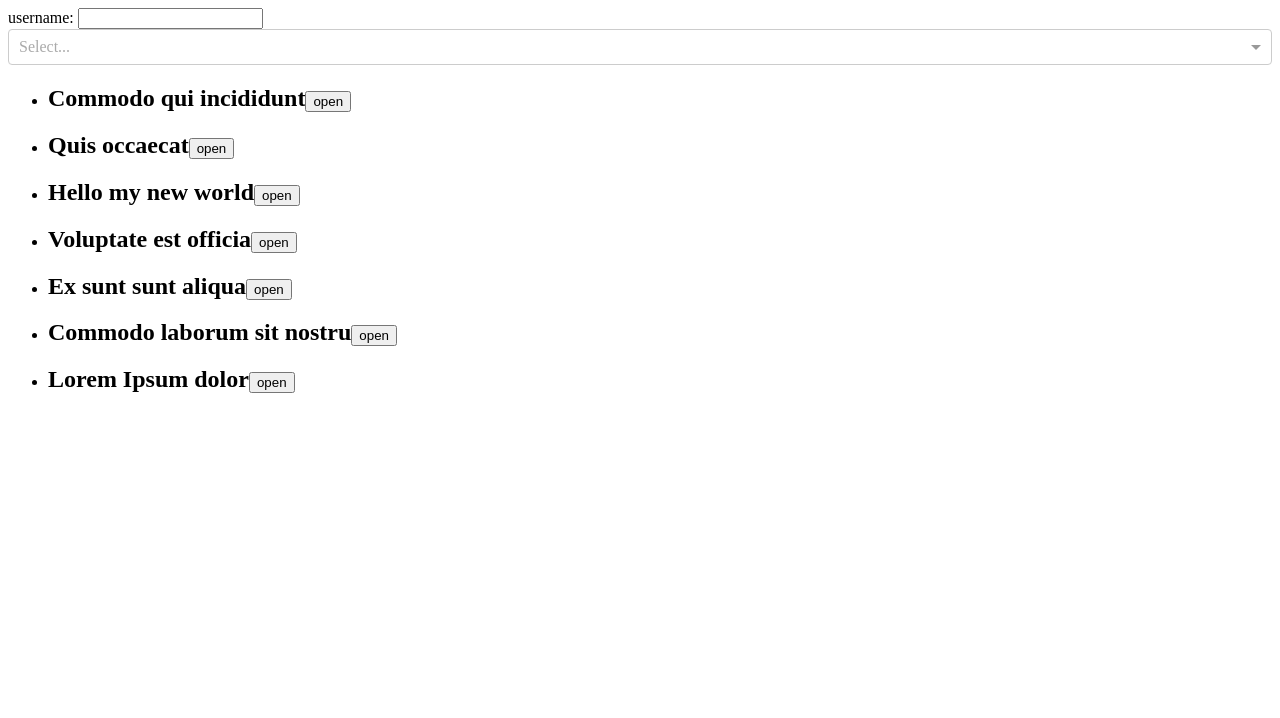
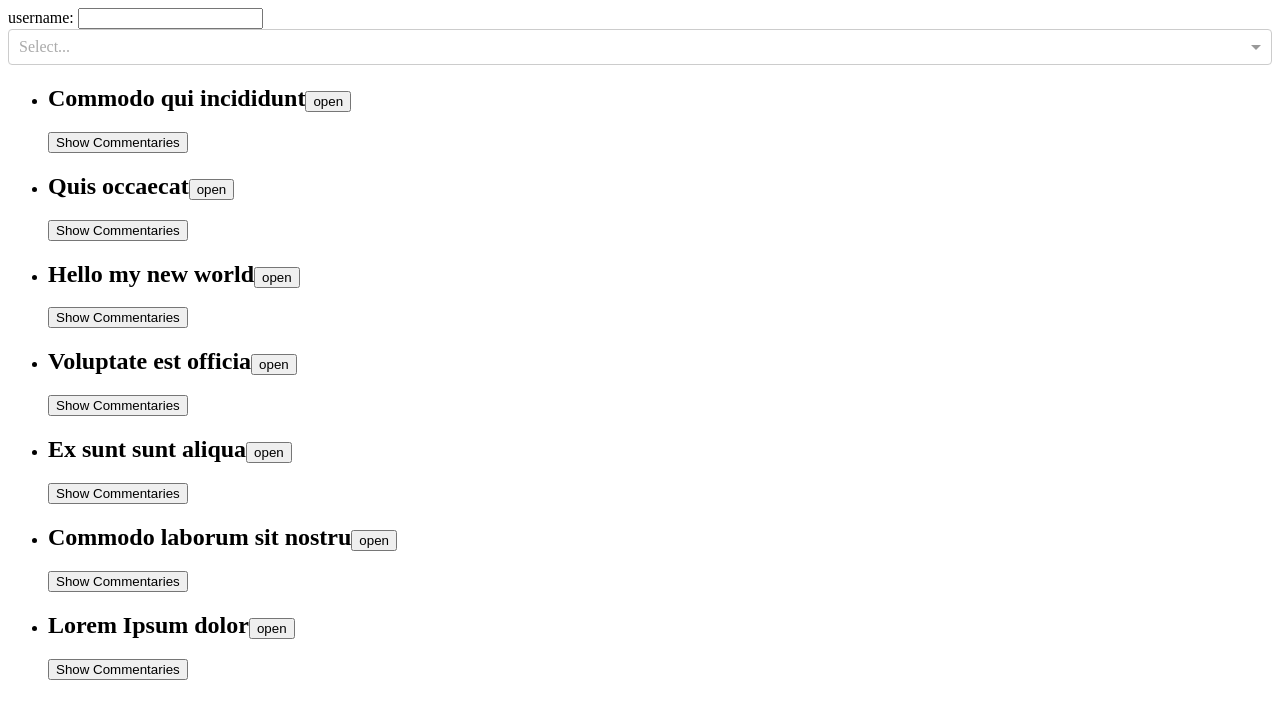
Before and after one commit to romabelka/basic-react-1902, a React (Create React App) app: page / in a window 1280 px wide. Shown: the top 718 px of the page. Built offline with nearby package versions, Linux system fonts and the light colour scheme.

Commit message:
Create CommentList and HOC to show or hide comments

```diff
--- /dev/null
+++ b/src/components/CommentList.js
@@ -0,0 +1,37 @@
+import React, { Component } from 'react'
+import PropTypes from 'prop-types'
+import showComments from '../decorators/showComments'
+
+class CommentList extends Component {
+  renderComments = comment => (
+    <li key={comment.id}>
+     <h6>{comment.user}</h6>
+     <p>{comment.text}</p>
+    </li>
+  )
+
+  render() {
+    const { comments, show, showItem } = this.props
+
+    return(
+      <div>
+        <button onClick={showItem} >{`${show ? "Hide" : "Show"} Commentaries`}</button>
+        <ul>
+        {show && comments.map(this.renderComments)}
+        </ul>
+      </div>
+    )
+  }
+}
+
+CommentList.propTypes = {
+  comments: PropTypes.array,
+  show: PropTypes.bool,
+  showItem: PropTypes.func
+}
+
+CommentList.defaultProps = {
+  comments: []
+}
+
+export default showComments(CommentList)
--- a/src/components/article.js
+++ b/src/components/article.js
@@ -1,5 +1,6 @@
 import React, {PureComponent} from 'react'
 import PropTypes from 'prop-types'
+import CommentList from './CommentList'
 
 class Article extends PureComponent {
     render() {
@@ -12,6 +13,7 @@ class Article extends PureComponent {
                     <button onClick={() => onButtonClick(article.id)}>{isOpen ? 'close' : 'open'}</button>
                 </h2>
                 {isOpen && getBody(article)}
+                <CommentList comments={article.comments} />
             </div>
         )
     }
@@ -30,7 +32,8 @@ Article.propTypes = {
     isOpen: PropTypes.bool,
     article: PropTypes.shape({
         title: PropTypes.string.isRequired,
-        text: PropTypes.string
+        text: PropTypes.string,
+        comments: PropTypes.array,
     }).isRequired,
     onButtonClick: PropTypes.func
 }
--- /dev/null
+++ b/src/decorators/showComments.js
@@ -0,0 +1,14 @@
+import React from 'react'
+
+export default (OriginalComponent) => class DecoratedComponent extends React.Component {
+    state = {
+        show: false
+    }
+
+    showItem = () => this.setState({ show: !this.state.show })
+
+
+    render() {
+        return <OriginalComponent {...this.props} {...this.state} showItem = {this.showItem} />
+    }
+}
```
